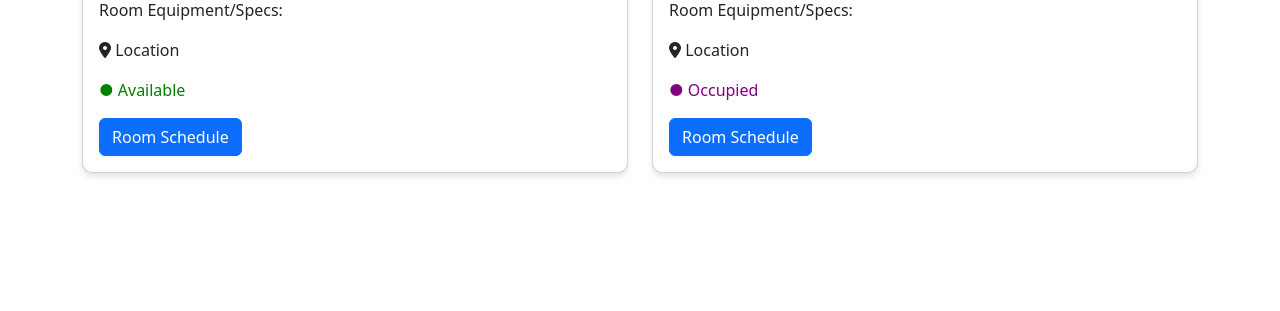
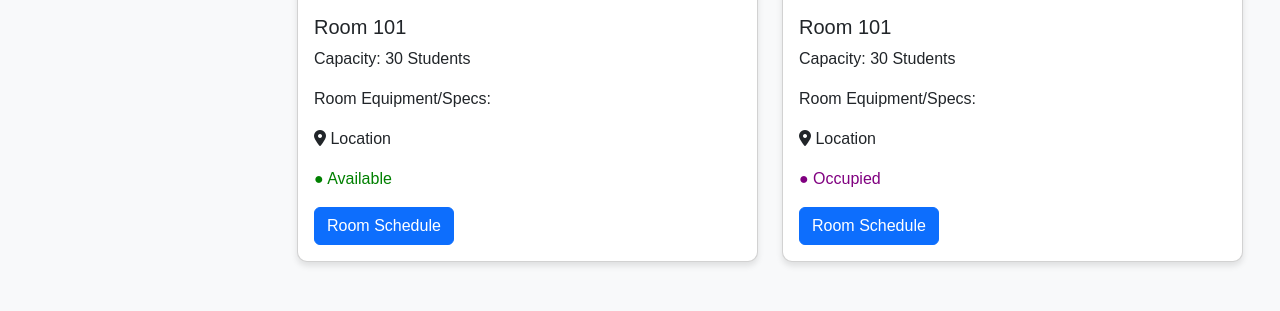
Before and after one commit to Lord-Natan-Galicia-BSIT-3B/soe-project, a PHP site: page /pages/room_monitoring.php in a window 1280 px wide. Shown: the part 1201-1512 px from the top of the page. Before the commit the page ends 1378 px from the top, so only its background shows below. Run offline with PHP 8.4, Linux system fonts and the light colour scheme; some libraries are stand-ins or nearby versions.

Commit message:
Add files via upload
updated room monitoring

```diff
--- a/soe_project/admin/assets/css/Pages.css
+++ b/soe_project/admin/assets/css/Pages.css
@@ -10,13 +10,16 @@ body {
     font-family: 'Poppins', sans-serif;
     background-color: #f8f9fa;
     color: #333;
+
 }
-
+.mt-4 {
+    margin-top: 5.5rem !important;
+}
 /* Ensure the table container fits well */
 .pages-management-container {
     margin-left: 260px;
     padding: 25px;
-    transition: margin 0.3s ease-in-out;
+    transition: margin 4.1s ease-in-out;
 }
 ol, ul {
     padding-left: 0 !important;
--- a/soe_project/admin/components/sidebar.php
+++ b/soe_project/admin/components/sidebar.php
@@ -15,7 +15,7 @@
     <ul>
       <li><a href="index.php?page=Dashboard"><i class="fa-solid fa-house"></i> Dashboard</a></li>
       <li><a href="index.php?page=Reservation"><i class="fa-solid fa-calendar-check"></i> Room Reservation</a></li>
-      <li><a href="index.php?page=Monitoring"><i class="fa-solid fa-door-open"></i> Room Monitoring</a></li>
+      <li><a href="index.php?page=Monitoring"><i class="fa-solid fa-door-open"></i > Room Monitoring</a></li>
       <li><a href="index.php?page=Maintenance"><i  class="fa-solid fa-wrench"></i> Maintenance</a></li>
       <li><a href="index.php?page=Report"><i class="fa-solid fa-chart-bar"></i> Reports</a></li>
       <li><a href="index.php?page=User"><i class="fa-solid fa-users-cog"></i> User Management</a></li>
--- a/soe_project/admin/pages/room_monitoring.php
+++ b/soe_project/admin/pages/room_monitoring.php
@@ -7,7 +7,14 @@
     <link href="https://cdn.jsdelivr.net/npm/bootstrap@5.3.0/dist/css/bootstrap.min.css" rel="stylesheet">
     <script src="https://kit.fontawesome.com/a076d05399.js" crossorigin="anonymous"></script>
     <script src="https://kit.fontawesome.com/234775b3ba.js" crossorigin="anonymous"></script>
+
+    <link rel="stylesheet" href="assets/css/Pages.css">
     <style>
+        body{
+                margin-left: 260px;
+    padding: 25px;
+    transition: margin 0.3s ease-in-out;
+        }
         .room-card {
             border-radius: 10px;
             box-shadow: 0px 4px 6px rgba(0, 0, 0, 0.1);
--- a/soe_project/admin/pages/user-management.php
+++ b/soe_project/admin/pages/user-management.php
@@ -110,7 +110,7 @@ if(isset($_SESSION['success'])) {
 
         <!-- Ensure Pagination is Outside Sidebar -->
         <!-- Pagination (Outside Sidebar) -->
-        <div class="custom-pagination">
+ <div class="custom-pagination">
     <ul class="pagination justify-content-center">
         <?php if ($pagenum > 1): ?>
             <li class="page-item">
```
